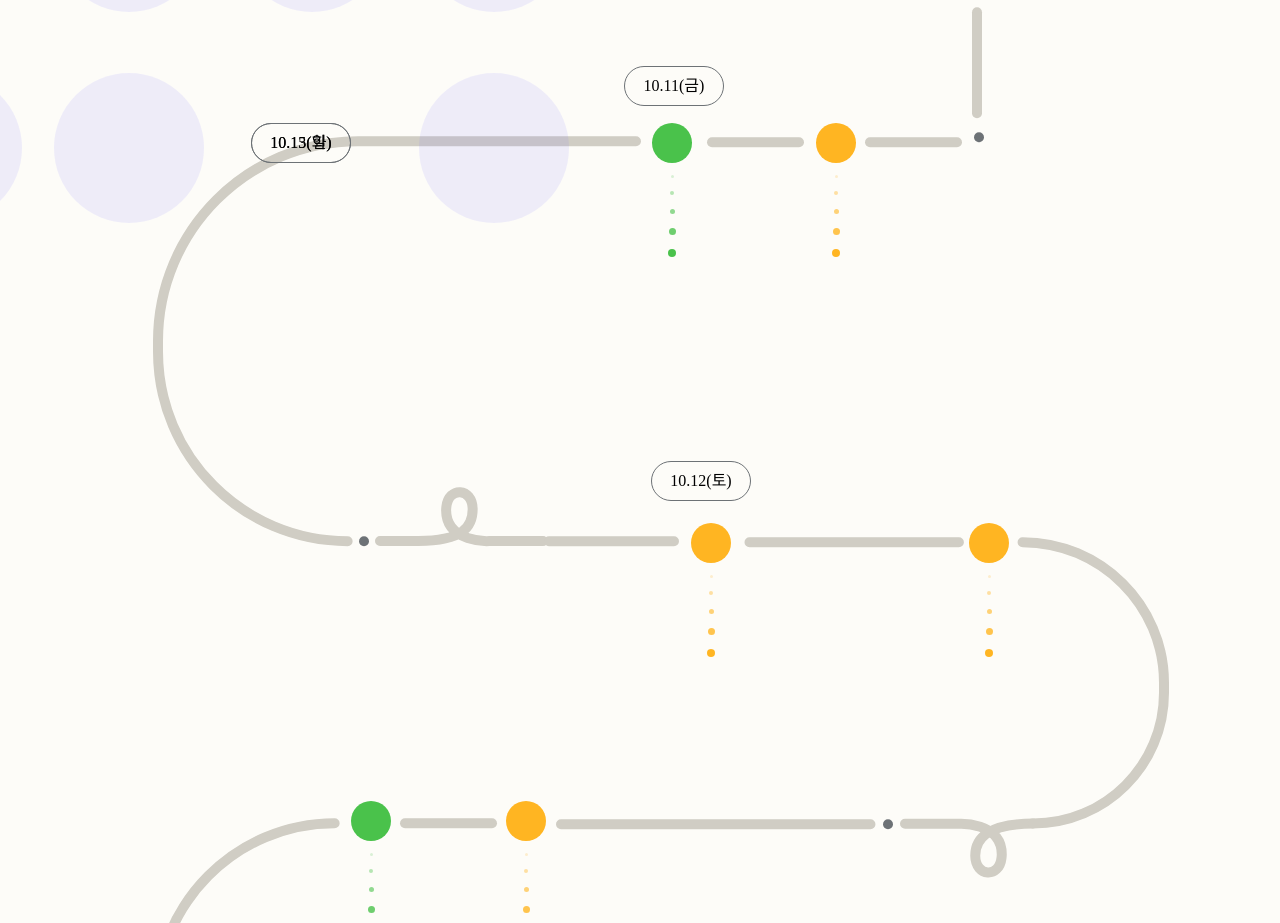
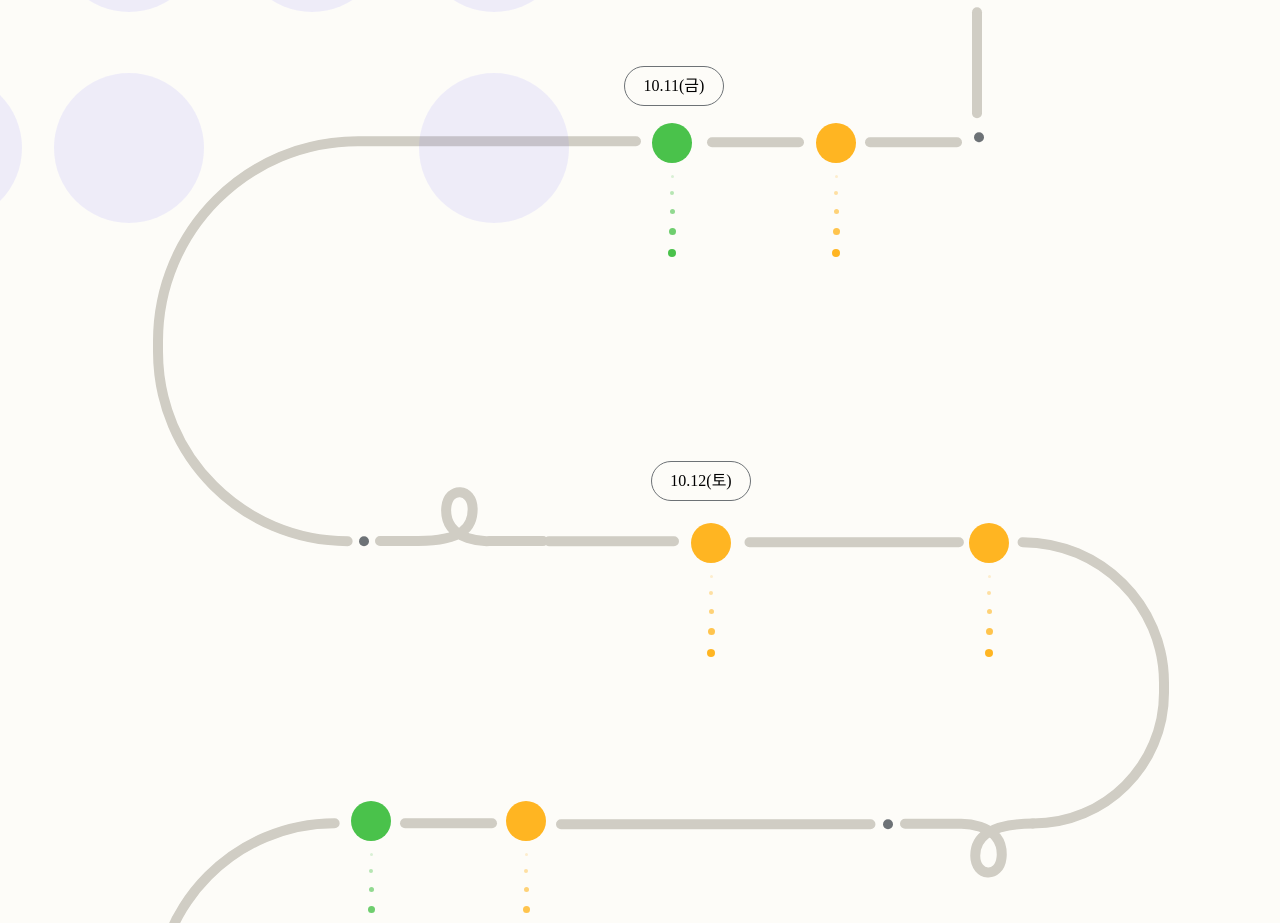
Before and after one commit to APPS-sookmyung/2025-INCHEON-SITE, a React (Vite) app: page / in a window 1280 px wide. Shown: the part 1383-2306 px from the top of the page. Built offline with nearby package versions, Linux system fonts and the light colour scheme; a web font is replaced by a local one.

Commit message:
#4 chore: 불필요한 날짜 태그 일부 삭제

```diff
--- a/src/components/mainpage/EventScheduleSection.jsx
+++ b/src/components/mainpage/EventScheduleSection.jsx
@@ -22,8 +22,6 @@ const items = [
   {x: 820, y: 255, type: 'tag', variant: 'year', text: '2025'},
   {x: 523, y: 365, type: 'tag', variant: 'date', text: '10.11(금)'},
   {x: 550, y: 760, type: 'tag', variant: 'date', text: '10.12(토)'},
-  {x: 150, y: 422, type: 'tag', variant: 'date', text: '10.13(일)'},
-  {x: 150, y: 422, type: 'tag', variant: 'date', text: '10.15(화)'},
 ];
 const EventScheduleSection = () => {
   return (
```
